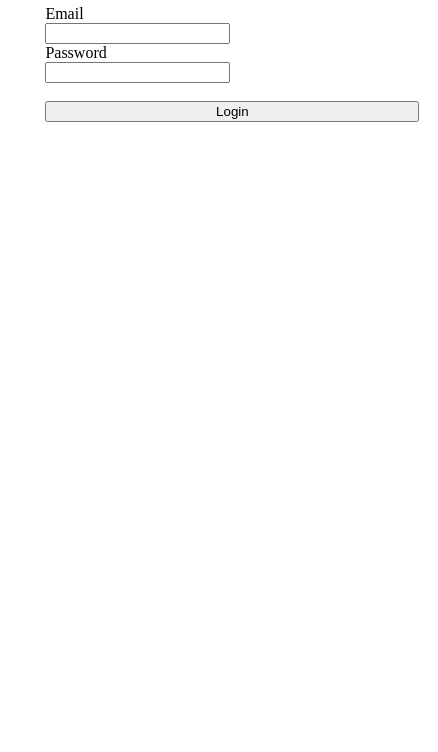
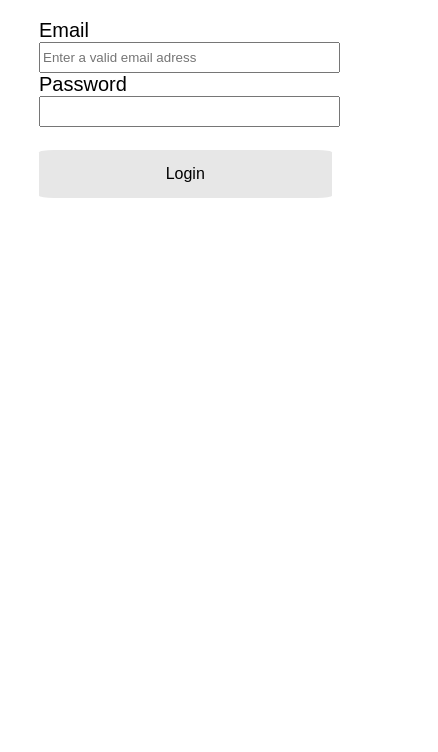
Before and after one commit to gSchool/responsive-login-page, a plain HTML site: page index.html in a window 390 px wide. Shown: the part 112-864 px from the top of the page, 438 px wide, since content can reach past the window. Drawn offline with nearby package versions, Linux system fonts and the light colour scheme.

Commit message:
responsiveness and form validation complete, still need welcome message

```diff
--- a/index.html
+++ b/index.html
@@ -9,15 +9,13 @@
 <body>
   <main>
     <h1>Login</h1>
-    <section>
       <form>
         Email <br>
-        <input type="email" name="email"> <br>
+        <input type="email" name="email" class="box" required placeholder="Enter a valid email adress"> <br>
         Password <br>
-        <input type="password" name="password"></input> <br><br>
+        <input type="password" name="password" class="box" minlength=7 required></input> <br><br>
         <input type="submit" value="Login" id="login">
       </form>
-    </section>
   </main>
 
 
--- a/main.css
+++ b/main.css
@@ -1,31 +1,63 @@
+html {
+  height: 100%;
+}
+
+body {
+  height: 100%;
+  margin: 0;
+  font-family: Arial, Helvetica, sans-serif;
+}
+
 main {
   margin: auto;
   width: 25%;
 }
 
+h1 {
+  font-size: 50px;
+  margin-top: 0;
+}
+
+form {
+  font-size: 20px;
+}
+
+.box {
+  width: 250px;
+  height: 25px;
+}
+
+#login {
+    background-color: #e7e7e7;
+    border: none;
+    border-radius: 5%;
+    color: black;
+    padding: 15px 32px;
+    text-align: center;
+    text-decoration: none;
+    display: inline-block;
+    font-size: 16px;
+}
 
 
 
 
-
-
-
-
-
-
-
-
-@media(min-width: 500px) {
-
-}
-
 @media(max-width: 500px) {
   main {
-    width: 100%;
+    width: 75%;
     padding: 5%;
     margin: 5%;
   }
+
+  form {
+    width: 100%;
+    margin: 0;
+  }
+
   #login {
     width: 100%;
   }
+  .box {
+    width: 100%;
+  }
 }
```
